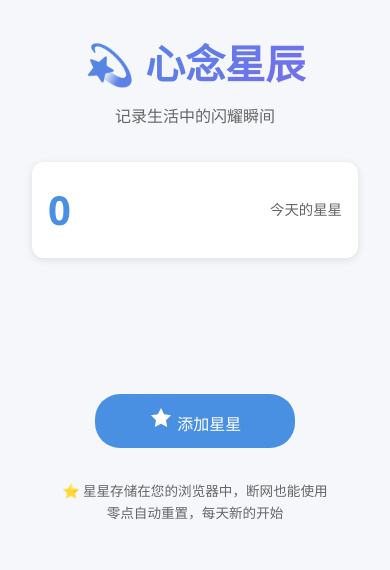
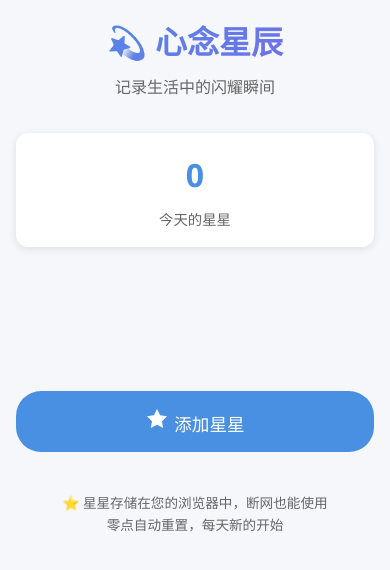
Before and after one commit to Ww73qaq/xinnian, a plain HTML site: page index.html in a window 390 px wide. Drawn offline with Linux system fonts and the light colour scheme.

Commit message:
mobile and ios adaptation

```diff
--- a/style.css
+++ b/style.css
@@ -113,7 +113,7 @@ header p {
 }
 
 .star-btn {
-  padding: 0.8rem 2rem;
+  padding: 0.8rem 1.5rem;
   background: var(--primary-color);
   color: white;
   border: none;
@@ -123,14 +123,43 @@ header p {
   transition: background 0.3s ease;
   width: 100%;
   max-width: 200px;
+  margin: 0.5rem auto;
 }
 
-.star-btn:hover {
-  background: #357abd;
-}
+/* 移动端调整：增大触控目标 */
+@media (max-width: 480px) {
+  .star-btn {
+    padding: 1rem;
+    font-size: 1.1rem;
+    max-width: 100%;
+  }
 
-.star-btn:active {
-  transform: scale(0.98);
+  .star {
+    width: 24px;
+    height: 24px;
+    font-size: 14px;
+  }
+
+  .star::after {
+    font-size: 14px;
+  }
+
+  header h1 {
+    font-size: 2rem;
+  }
+
+  .container {
+    padding: 1rem;
+  }
+
+  .stats {
+    flex-direction: column;
+    gap: 0.5rem;
+  }
+
+  .star-count {
+    font-size: 2rem;
+  }
 }
 
 footer {
```
Also changed, not shown: index.html (+5 -0 lines), icons/icon-128x128.svg (added), icons/icon-152x152.svg (added), icons/icon-180x180.svg (added), icons/icon-72x72.svg (added), manifest.json.
